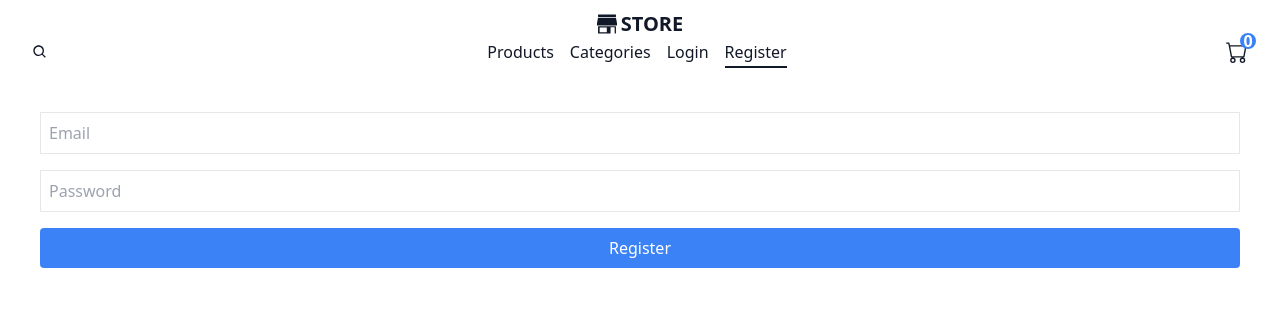
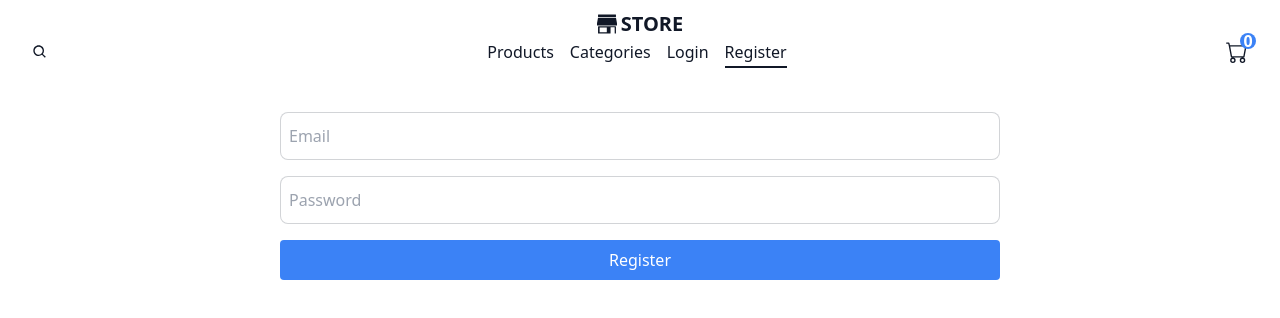
Before and after one commit to alidabbagh-dev/alidabbagh-ecommerce-app, a Next.js app: page /register in a window 1280 px wide. Shown: the top 318 px of the page. Built offline with nearby package versions, Linux system fonts and the light colour scheme.

Commit message:
login and register css styles changed

```diff
--- a/src/app/login/page.tsx
+++ b/src/app/login/page.tsx
@@ -21,9 +21,9 @@ export default function LoginPage() {
   if (isAuthenticated) router.push("/");
 
   return (
-    <div className="p-10 flex flex-col gap-4">
+    <div className="p-10 flex flex-col gap-4 max-w-[800px] mx-auto">
       <input
-        className="input input-bordered border p-2"
+        className="bg-white input input-bordered text-black border p-2"
         type="email"
         placeholder="Email"
         onChange={(e) => setEmail(e.target.value)}
@@ -32,7 +32,7 @@ export default function LoginPage() {
       />
 
       <input
-        className="input input-bordered border p-2"
+        className="bg-white input input-bordered text-black border p-2"
         type="password"
         placeholder="Password"
         onChange={(e) => setPassword(e.target.value)}
--- a/src/app/register/page.tsx
+++ b/src/app/register/page.tsx
@@ -18,18 +18,18 @@ export default function RegisterPage() {
   };
 
   return (
-    <div className="p-10 flex flex-col gap-4">
+    <div className="p-10 flex flex-col gap-4 max-w-[800px] mx-auto">
 
 
       <input
-        className="border p-2"
+        className="input input-bordered bg-white text-black border p-2"
         type="email"
         placeholder="Email"
         onChange={(e) => setEmail(e.target.value)}
       />
 
       <input
-        className="border p-2"
+        className="input input-bordered bg-white text-black border p-2"
         type="password"
         placeholder="Password"
         onChange={(e) => setPassword(e.target.value)}
```
